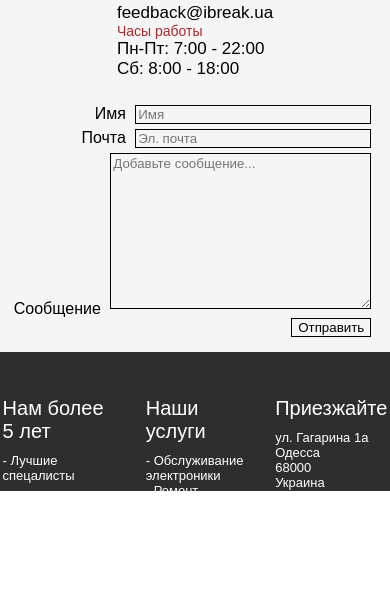
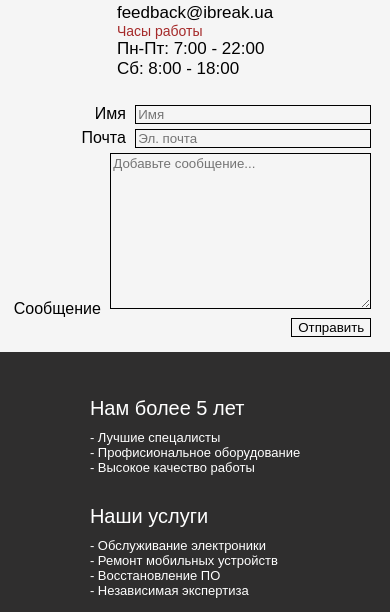
Before and after one commit to Torturer/school, a plain HTML site: page home_work/dz4/index.html in a window 390 px wide. Shown: the part 780-1392 px from the top of the page. Drawn offline with Linux system fonts and the light colour scheme; a web font is replaced by a local one.

Commit message:
fix adaprive

```diff
--- a/home_work/dz4/css/style.css
+++ b/home_work/dz4/css/style.css
@@ -137,7 +137,7 @@ body {
 
 .block_form form {
     padding: 0px;
-    min-width: 400px;
+    /* min-width: 400px; */
     margin: 10px;
     display: flex;
     justify-content: flex-end;
@@ -181,12 +181,19 @@ body {
     min-width: 380px;
 }
 
-@media (max-width: 430px) {
+@media (max-width: 500px) {
     .sized_input {
         min-width: 230px;
     }
+}
 
+@media (max-width: 430px) {
     .site_name {
         font-size: 70px;
     }
+
+    .end_block_go {
+        flex-wrap: wrap;
+        flex-direction: column;
+    }
 }
```
